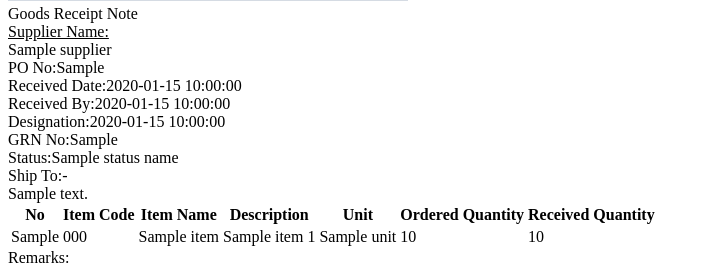
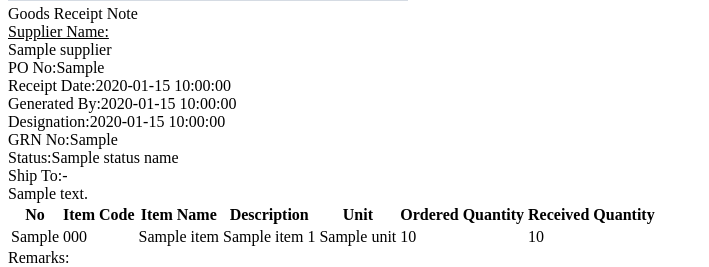
Before and after one commit to asaducp-hue/pr-pdf-api, a Python web app: template templates/grn.html in a window 1280 px wide. Shown: the part 769-1036 px from the top of the page, without its empty margins (0-709 px from the left). Run offline with Jinja, Linux system fonts and the light colour scheme; the template is opened without the code that fills it: most values are stand-ins (such as "Sample title", 1, 10 or a date in 2020); grey boxes marked "Sample" are stand-in pictures.

Commit message:
updated  GRN PDF generation

```diff
--- a/templates/grn.html
+++ b/templates/grn.html
@@ -47,10 +47,10 @@
             <span class="label">PO No:</span><span class="value">{{ po_no }}</span>
         </div>
         <div class="row">
-            <span class="label">Received Date:</span><span class="value">{{ receipt_date }}</span>
+            <span class="label">Receipt Date:</span><span class="value">{{ receipt_date }}</span>
         </div>
         <div class="row">
-            <span class="label">Received By:</span><span class="value">{{ created_by }}</span>
+            <span class="label">Generated By:</span><span class="value">{{ created_by }}</span>
         </div>
         <div class="row">
             <span class="label">Designation:</span><span class="value">{{ created_by_designation }}</span>
```
